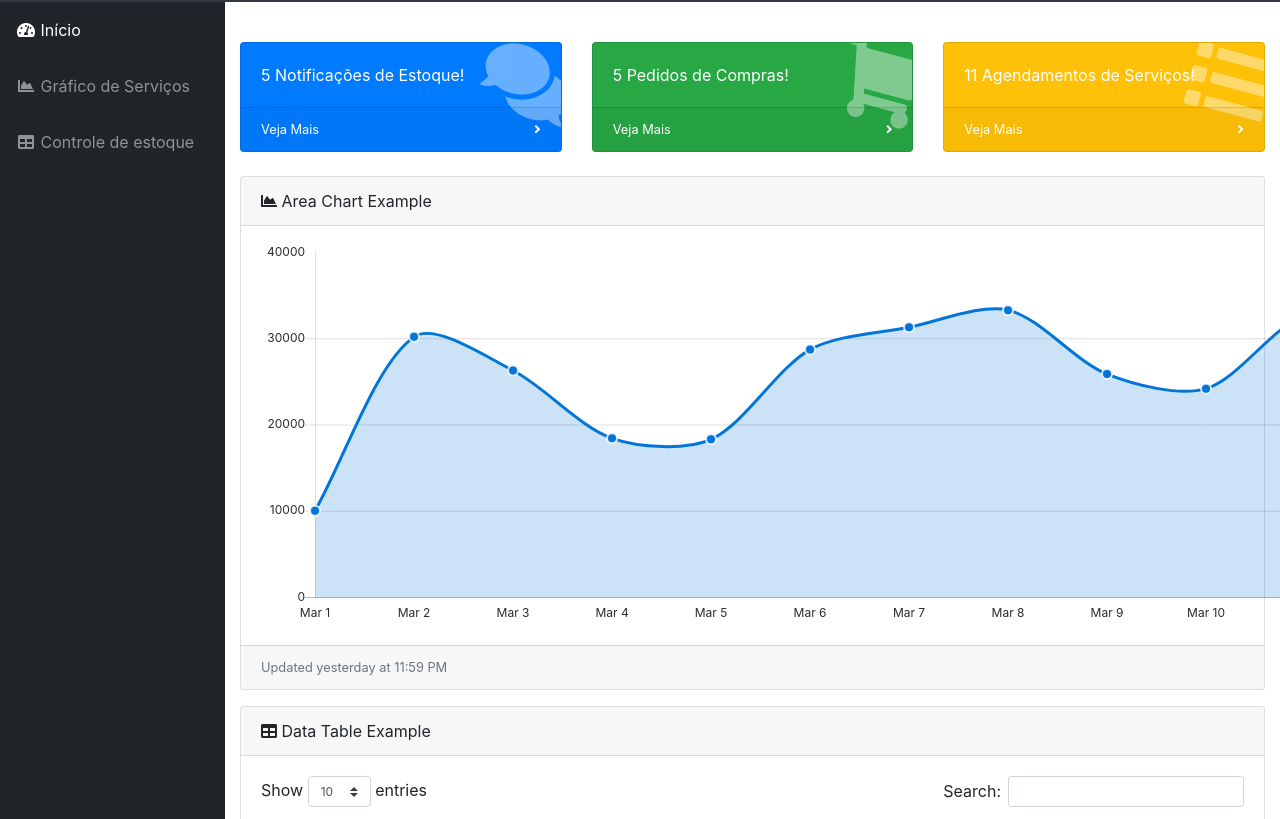
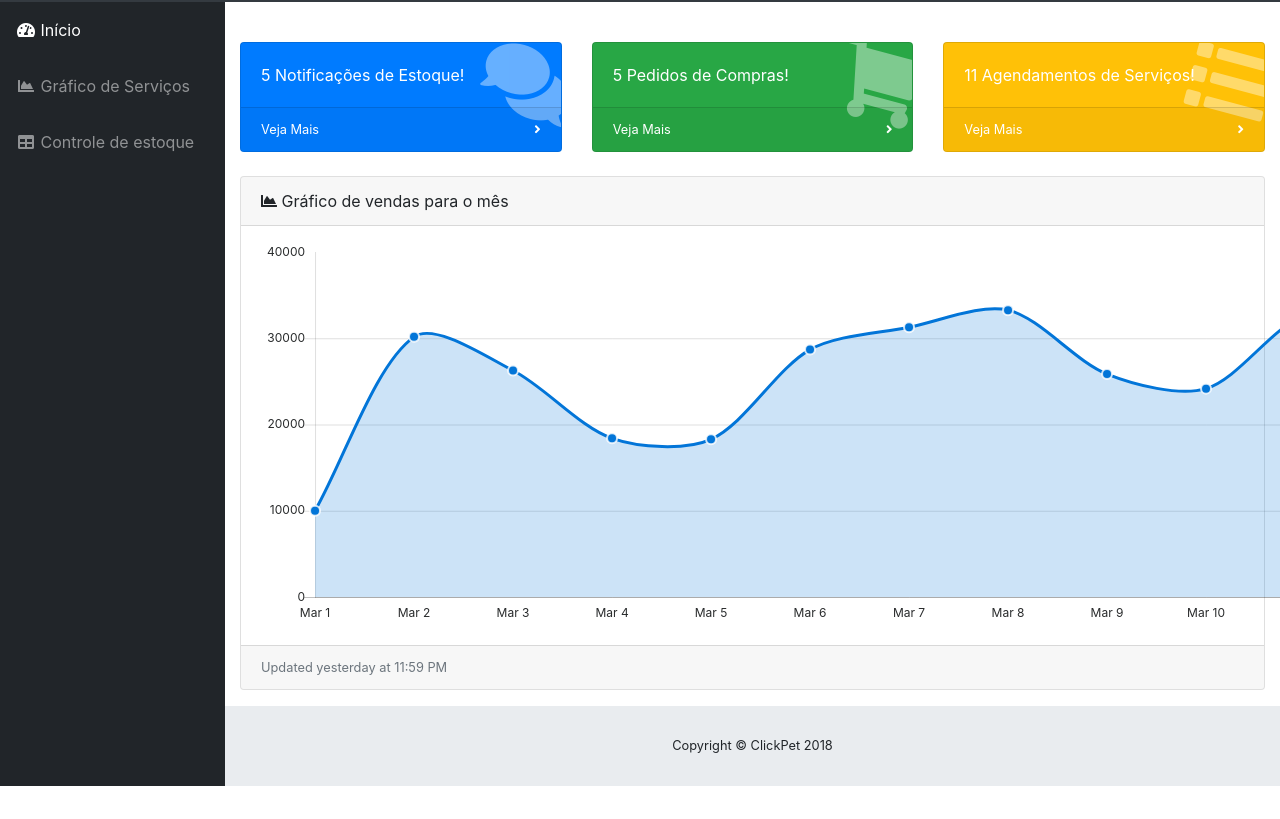
Before and after one commit to Tcalura/TCC, a website with bundled scripts: page startbootstrap-sb-admin-gh-pages/index.html in a window 1280 px wide. Shown: the part 54-873 px from the top of the page. After the commit the page ends 840 px from the top, so only its background shows below. Built offline with nearby package versions, Linux system fonts and the light colour scheme.

Commit message:
Titulo para grafico de vendas do mes.

```diff
--- a/startbootstrap-sb-admin-gh-pages/index.html
+++ b/startbootstrap-sb-admin-gh-pages/index.html
@@ -133,7 +133,7 @@
           <div class="card mb-3">
             <div class="card-header">
               <i class="fas fa-chart-area"></i>
-              Area Chart Example</div>
+              Gráfico de vendas para o mês</div>
             <div class="card-body">
               <canvas id="myAreaChart" width="100%" height="30"></canvas>
             </div>
@@ -141,7 +141,7 @@
           </div>
 
           <!-- DataTables Example -->
-          <div class="card mb-3">
+          <!-- <div class="card mb-3">
             <div class="card-header">
               <i class="fas fa-table"></i>
               Data Table Example</div>
@@ -630,7 +630,7 @@
               </div>
             </div>
             <div class="card-footer small text-muted">Updated yesterday at 11:59 PM</div>
-          </div>
+          </div> -->
 
         </div>
         <!-- /.container-fluid -->
@@ -639,7 +639,7 @@
         <footer class="sticky-footer">
           <div class="container my-auto">
             <div class="copyright text-center my-auto">
-              <span>Copyright © Your Website 2018</span>
+              <span>Copyright © ClickPet 2018</span>
             </div>
           </div>
         </footer>
```
